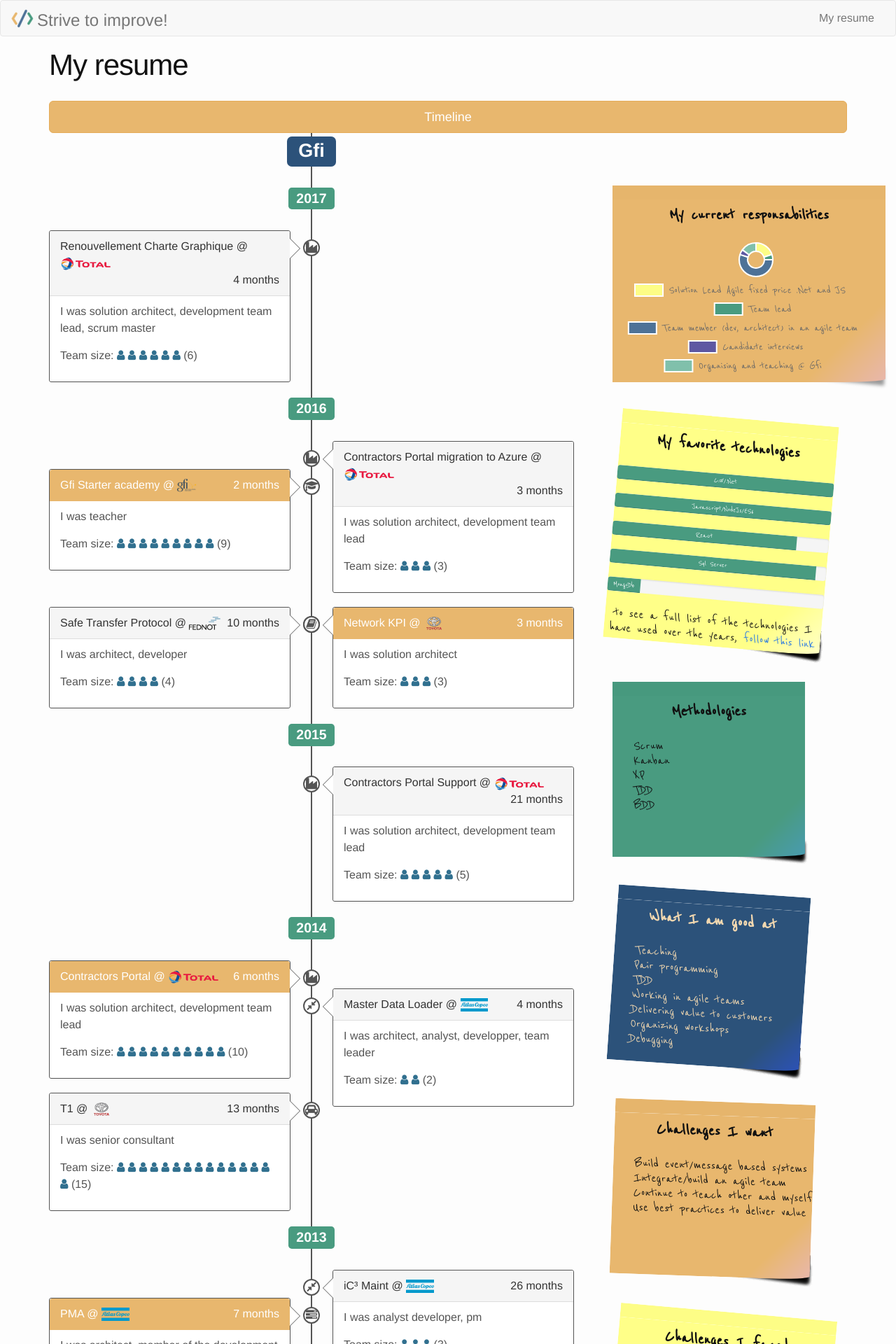
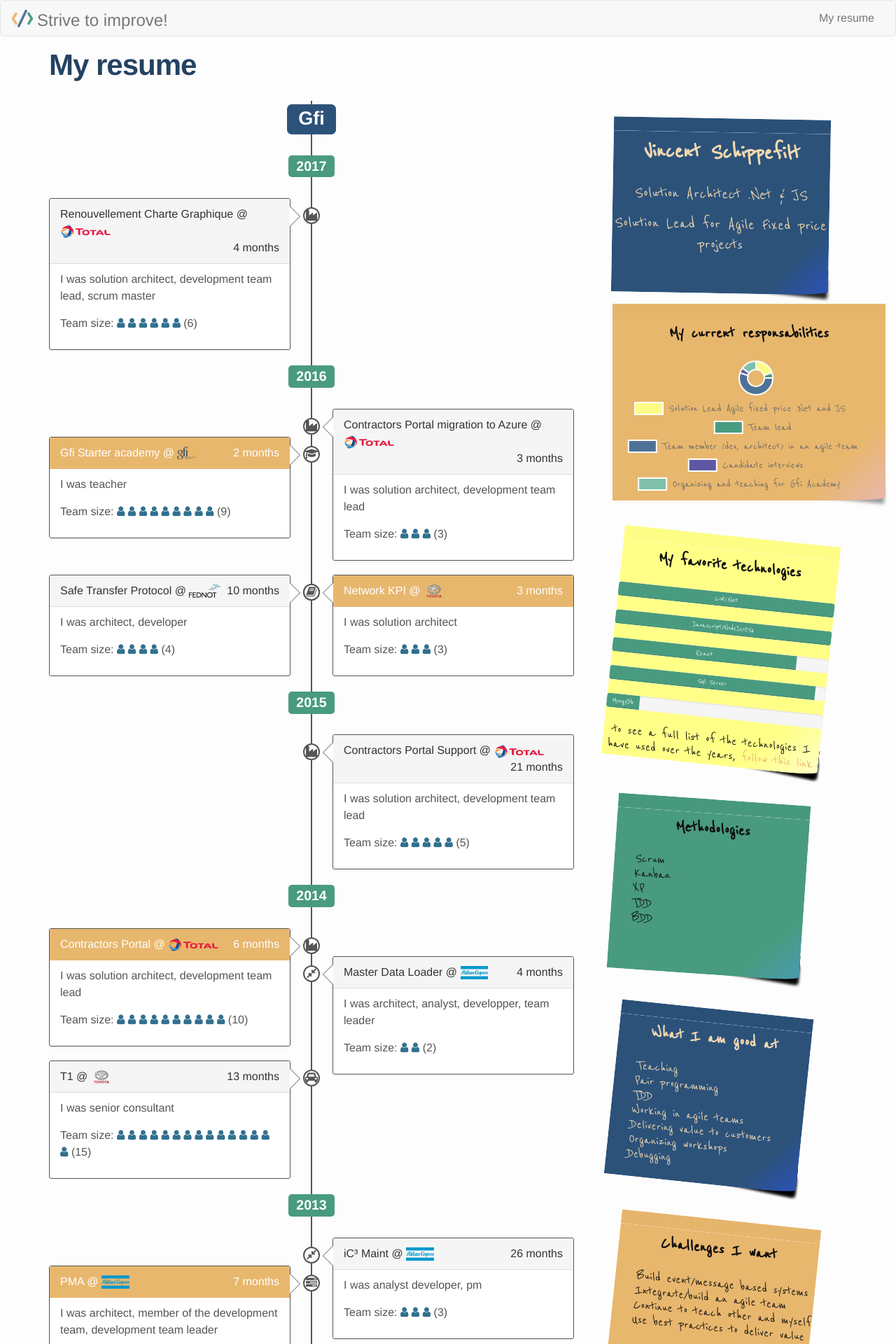
Before and after one commit to VincentSchippefilt/VincentSchippefilt.github.io, a Jekyll site: the page built from cv/index.html, in a window 1280 px wide. Shown: the top 1920 px of the page at 70% size. Built offline with Jekyll 4.4.1, drawn with Linux system fonts in a browser that asks for light colours; nearby versions of some CDN libraries.

Commit message:
added information

```diff
--- a/_sass/postit.scss
+++ b/_sass/postit.scss
@@ -79,6 +79,9 @@
       margin-bottom: 25px;
       font-size: $base-font-size+10px;
       font-weight: bolder;
+      h1 {
+        font-weight: bolder;
+      }
     }
 
     ul {
--- a/css/main.scss
+++ b/css/main.scss
@@ -15,7 +15,7 @@ $spacing-unit:     30px;
 
 $text-color:       #111;
 $background-color: #fdfdfd;
-$brand-color:      #2a7ae2;
+$brand-color:      #e8b76e;
 
 $grey-color:       #828282;
 $grey-color-light: lighten($grey-color, 40%);
@@ -66,7 +66,6 @@ $on-laptop:        1140px;
     .panel {
         cursor: pointer;
     }
-   // display: none;
 }
 
 #technologies {
@@ -76,16 +75,9 @@ $on-laptop:        1140px;
 .panel-heading{
     img {
         height:$base-font-size+3px;
-        // float: right;
-        // @media (max-width: $timeline-single-column-breakpoint){
-        //     display:hidden;
-        // }
     }
 }
 
-#calendarView {
-   display: none;
-}
 // moves the icon next to site title in the navbar up a bit to fit the navbar hight better
 nav {
     .navbar-brand{
@@ -109,7 +101,7 @@ nav {
 }
 
 .rightColumn{
-    margin-top: 50px;
+    //margin-top: 50px;
 
     @for $i from 1 through 9 {
         :nth-child(#{$i}).rotate {
@@ -117,3 +109,14 @@ nav {
         }
     }
 }
+
+.post-title {
+    //color: #e8b76e;
+    //background-color: darken(#2C527A, 6.5%);
+    color: darken(#2C527A, 6.5%);
+
+    //width: 30%;
+    //border-radius: 7px;
+    //padding: 5px 5px 5px 15px ;
+    font-weight: bolder;
+}
--- a/cv/index.html
+++ b/cv/index.html
@@ -6,15 +6,7 @@ permalink: /cv/
 
 <script src="https://cdnjs.cloudflare.com/ajax/libs/Chart.js/2.4.0/Chart.min.js"></script>
 
-<div class="row">
-    <div class="col-xs-12">
-        <div class="btn-group btn-group-lg btn-group-justified" data-toggle="buttons">
-            <label class="btn btn-primary">
-                Timeline
-            </label>
-        </div>
-    </div>
-</div>
+
 <div class="row">
     <div class="col-sm-8">
         <div class="timeline" id="experienceTimeline">
@@ -37,7 +29,20 @@ permalink: /cv/
         </div>
     </div>
     <div class="col-sm-4 rightColumn">
-        <div class="postit {% cycle 'orange', 'yellow', 'green', 'blue' %}" style="width: 390px">
+        <div class="rotate">
+            <div class="postit {% cycle 'blue', 'orange', 'yellow', 'green' %}">
+                <div class="title">
+                    <h1>Vincent Schippefilt</h1>
+                </div>
+                <h3>
+                    Solution Architect .Net & JS
+                </h3>
+                <h3>
+                    Solution Lead for Agile Fixed price projects
+                </h3>
+            </div>
+        </div>
+        <div class="postit {% cycle 'blue', 'orange', 'yellow', 'green' %}" style="width: 390px; margin-top: -10px;">
             <div class="title">
                 My current responsabilities
             </div>
@@ -46,7 +51,7 @@ permalink: /cv/
             </canvas>
         </div>
         <div class="rotate">
-            <div class="postit {% cycle 'orange', 'yellow', 'green', 'blue' %}">
+            <div class="postit {% cycle 'blue', 'orange', 'yellow', 'green' %}">
                 <div class="title">
                     My favorite technologies
                 </div>
@@ -113,7 +118,7 @@ permalink: /cv/
         {% for sideSection in site.data.cv.section %}
 
             <div class="rotate">
-                <div class="postit {% cycle 'orange', 'yellow', 'green', 'blue' %}">
+                <div class="postit {% cycle 'blue', 'orange', 'yellow', 'green' %}">
                     <div class="title">
                         {{sideSection.sectionName}}
                     </div>
@@ -154,7 +159,7 @@ permalink: /cv/
             'Team lead',
             'Team member (dev, architect) in an agile team',
             'Candidate interviews',
-            'Organising and teaching @ Gfi'
+            'Organizing and teaching for Gfi Academy'
         ]
       },
     },
```
